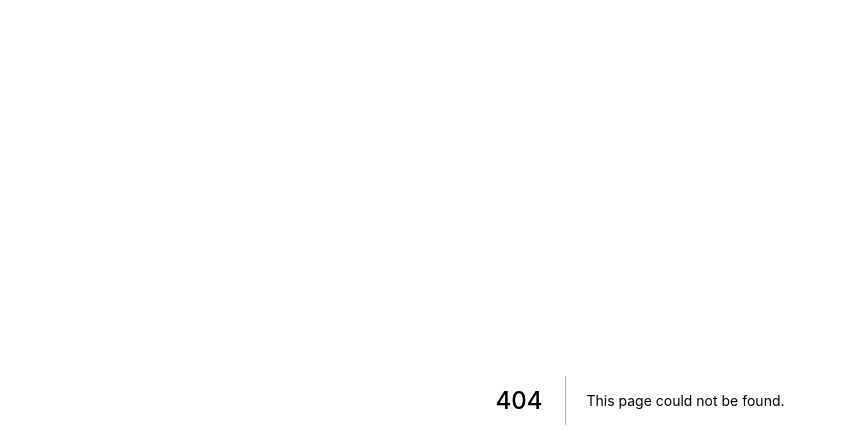
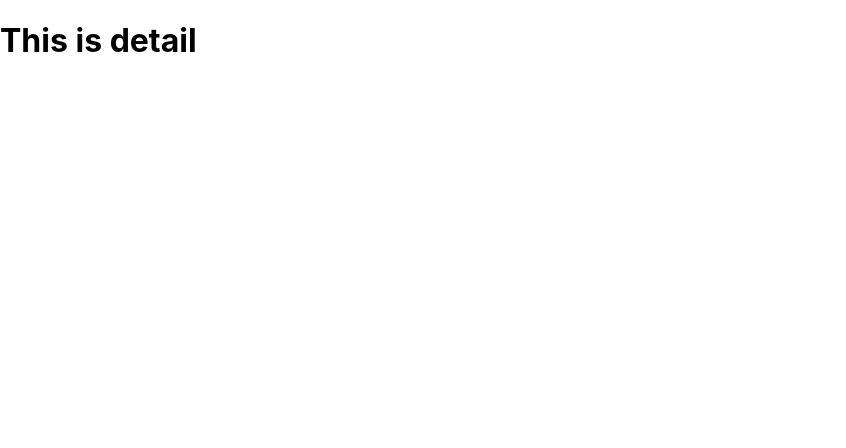
Before and after one commit to goodluck2509/nextJs-app, a Next.js app: page /posts/1 in a window 1280 px wide. Before the commit this address had no page. Shown: the top 448 px of the page, without its empty margins (0-846 px from the left). Built offline with nearby package versions, Linux system fonts and the light colour scheme.

Commit message:
updateRouter

```diff
--- /dev/null
+++ b/pages/posts/[postId].tsx
@@ -0,0 +1,14 @@
+import { useRouter } from "next/router";
+import React from "react";
+
+export interface PostDetailProps {}
+
+export default function PostDetail(props: PostDetailProps) {
+  const router = useRouter();
+
+  return (
+    <div>
+      <h1>This is detail</h1>
+    </div>
+  );
+}
```
Also changed, not shown: pages/hello.tsx (added, +7 -0 lines), pages/index.tsx (+9 -9 lines), pages/posts/create.tsx (added, +7 -0 lines).
